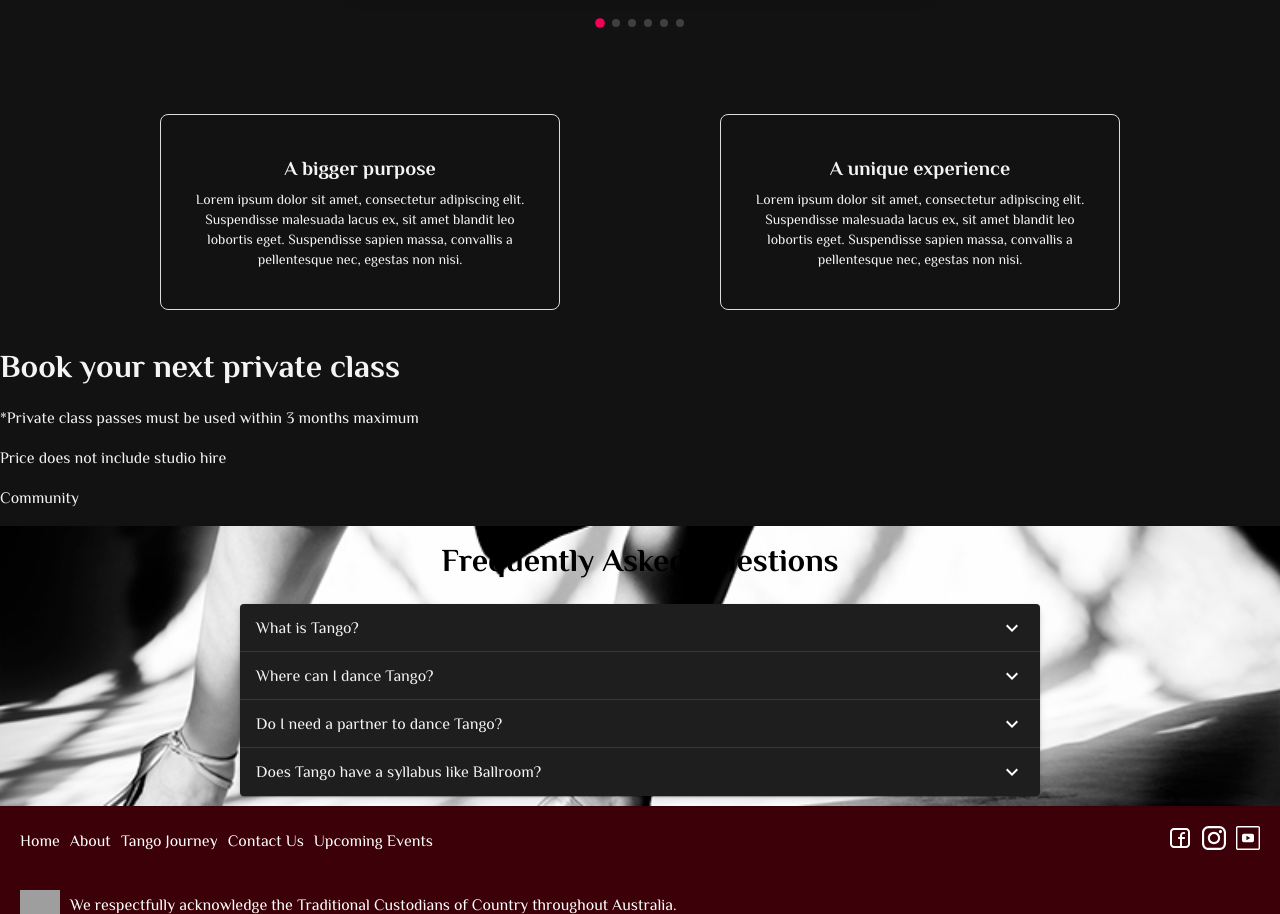
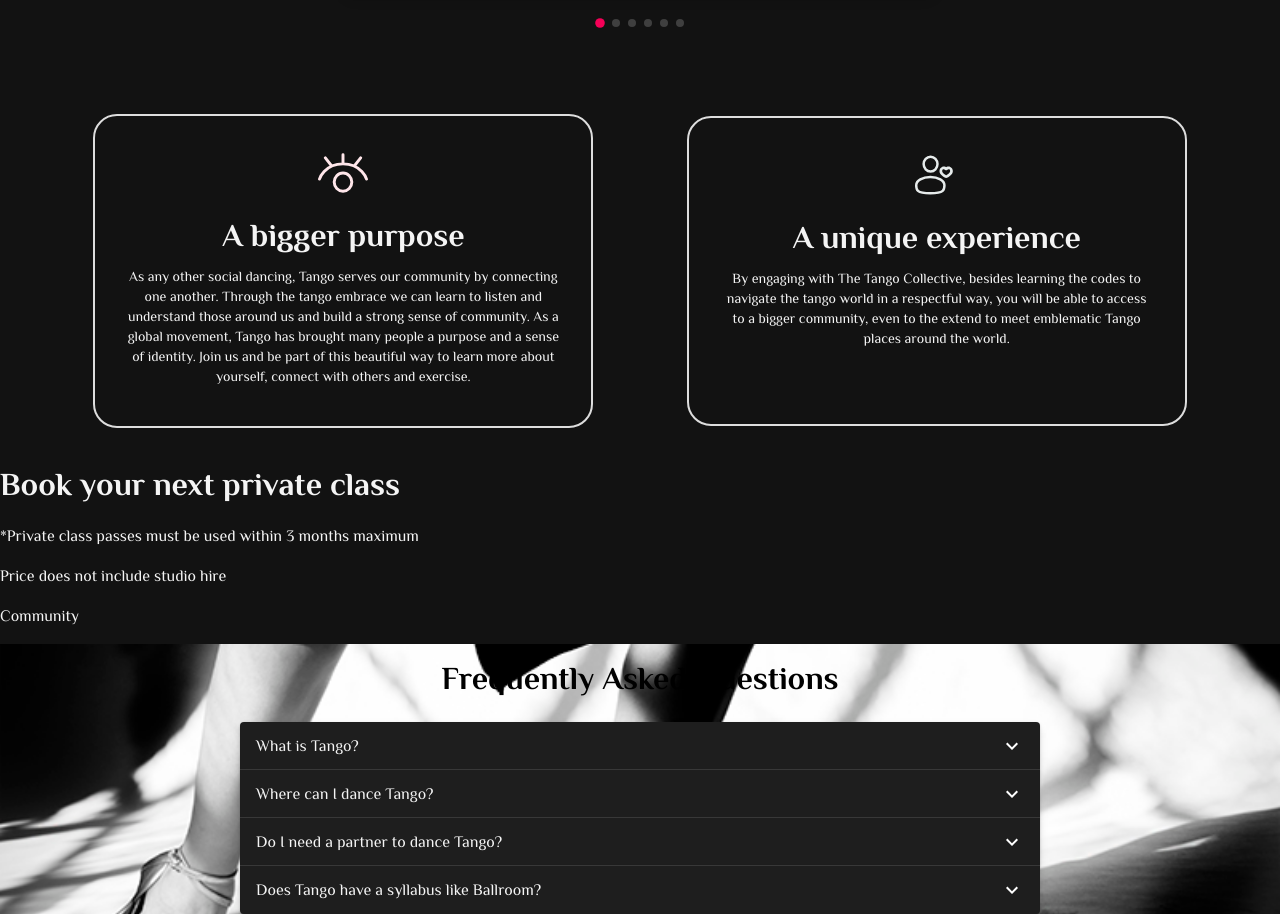
Before and after one commit to arharutyu/tango-collective, a React (Vite) app: page / in a window 1280 px wide. Shown: the part 1447-2361 px from the top of the page. Built offline with nearby package versions, Linux system fonts and the light colour scheme; grey boxes are pictures that could not be loaded.

Commit message:
card section

```diff
--- a/src/components/home/CardSection.tsx
+++ b/src/components/home/CardSection.tsx
@@ -3,8 +3,8 @@ import { Box } from "@mui/material";
 
 const CardSection = () => {
   const cards = [
-    { icon: "", header: "A bigger purpose", text: "Lorem ipsum dolor sit amet, consectetur adipiscing elit. Suspendisse malesuada lacus ex, sit amet blandit leo lobortis eget. Suspendisse sapien massa, convallis a pellentesque nec, egestas non nisi." },
-    { icon: "", header: "A unique experience", text: "Lorem ipsum dolor sit amet, consectetur adipiscing elit. Suspendisse malesuada lacus ex, sit amet blandit leo lobortis eget. Suspendisse sapien massa, convallis a pellentesque nec, egestas non nisi." },
+    { icon: "/src/assets/BiggerPurpose.svg", header: "A bigger purpose", text: "As any other social dancing, Tango serves our community by connecting one another. Through the tango embrace we can learn to listen and understand those around us and build a strong sense of community. As a global movement, Tango has brought many people a purpose and a sense of identity. Join us and be part of this beautiful way to learn more about yourself, connect with others and exercise." },
+    { icon: "/src/assets/UniqueExperience.svg", header: "A unique experience", text: "By engaging with The Tango Collective, besides learning the codes to navigate the tango world in a respectful way, you will be able to access to a bigger community, even to the extend to meet emblematic Tango places around the world." },
   ];
 
   return (
--- a/src/components/home/OutlineCard.tsx
+++ b/src/components/home/OutlineCard.tsx
@@ -6,35 +6,39 @@ import CardContent from "@mui/material/CardContent";
 import Typography from "@mui/material/Typography";
 import React from "react";
 
-const OutlineCard: React.FC<{ icon: React.ReactNode; header: string; text: string }> = ({ icon, header, text }) => {
+const OutlineCard: React.FC<{ icon: React.ReactNode; header: string; text: string }> = ({icon, header, text}) => {
     return (
-    <Box sx={{ minWidth: "275px", display: "flex", justifyContent: "center", alignItems: "center" }}>
+        <Box sx={{minWidth: "375px", display: "flex", justifyContent: "center", alignItems: "center"}}>
             <Card
                 variant="outlined"
                 sx={{
                     width: "100%",
-          maxWidth: 400,
+                    maxWidth: 500,
+                    minHeight: 310,
                     display: "flex",
                     flexDirection: "column",
                     alignItems: "center",
-          borderRadius: "8px", // Rounded corners for the card
+                    borderRadius: "24px", // Rounded corners for the card
                     padding: 2, // Add padding inside the card
                     borderColor: "#ddd", // Light border color
+                    borderWidth: "2px",
                 }}
             >
-        <CardContent sx={{ display: "flex", flexDirection: "column", alignItems: "center" }}>
+                <CardContent sx={{display: "flex", flexDirection: "column", alignItems: "center"}}>
                     {/* Icon placed above the header */}
-          <Box sx={{ mb: 1 }}>
-            {icon}
+                    <Box sx={{mb: 1}}>
+                        {/*// @ts-expect-error doesn't recognize src has value */}
+                        <img src={icon} alt={`${header} icon`} style={{width: "50px", height: "50px"}}/>
                     </Box>
 
+
                     {/* Header centered above the text */}
-          <Typography variant="h5" component="div" sx={{ textAlign: "center", fontWeight: "bold", mb: 1 }}>
+                    <Typography variant="h3" component="div" sx={{textAlign: "center", fontWeight: "bold", mb: 1}}>
                         {header}
                     </Typography>
 
                     {/* Text below the header */}
-          <Typography variant="body2" sx={{ textAlign: "center" }}>
+                    <Typography variant="body2" sx={{textAlign: "center"}}>
                         {text}
                     </Typography>
                 </CardContent>
```
Also changed, not shown: src/assets/BiggerPurpose.svg (added), src/assets/UniqueExperience.svg (added). Lines whose indentation alone changed are shown as unchanged.
